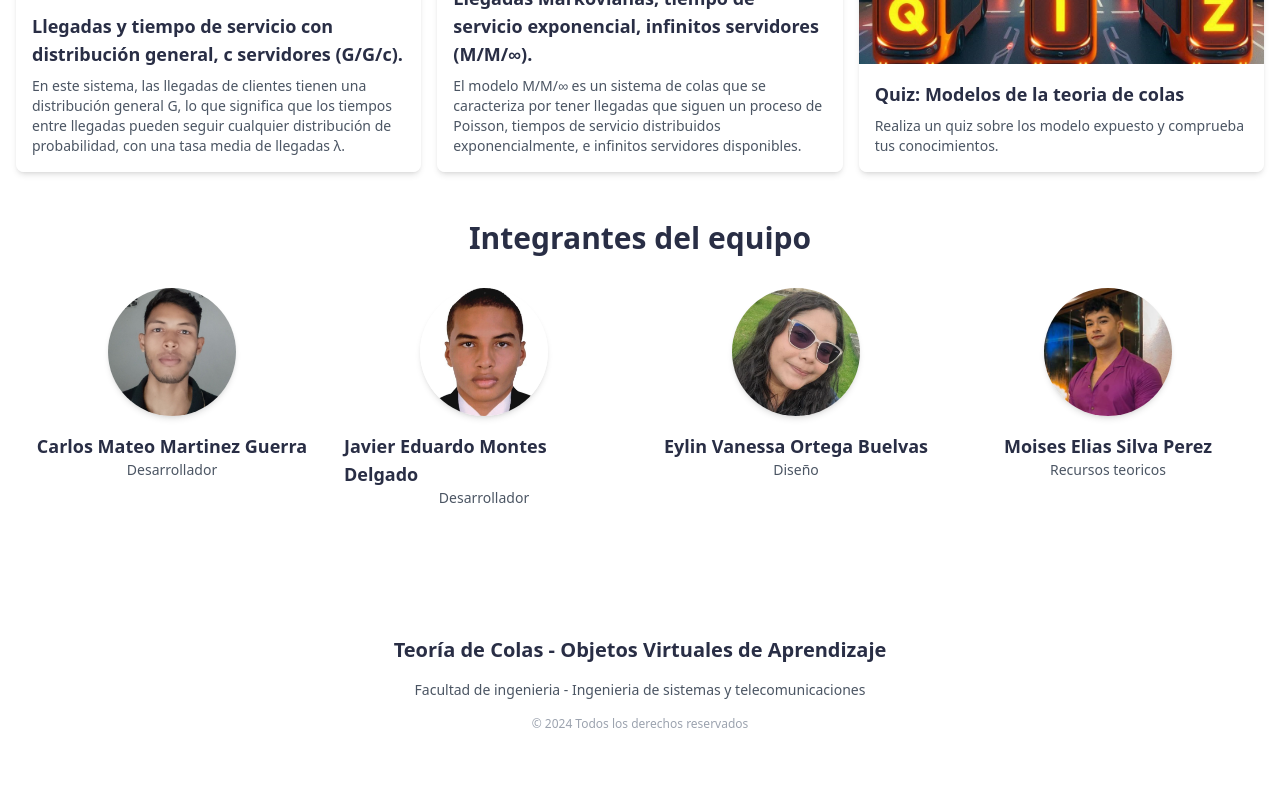
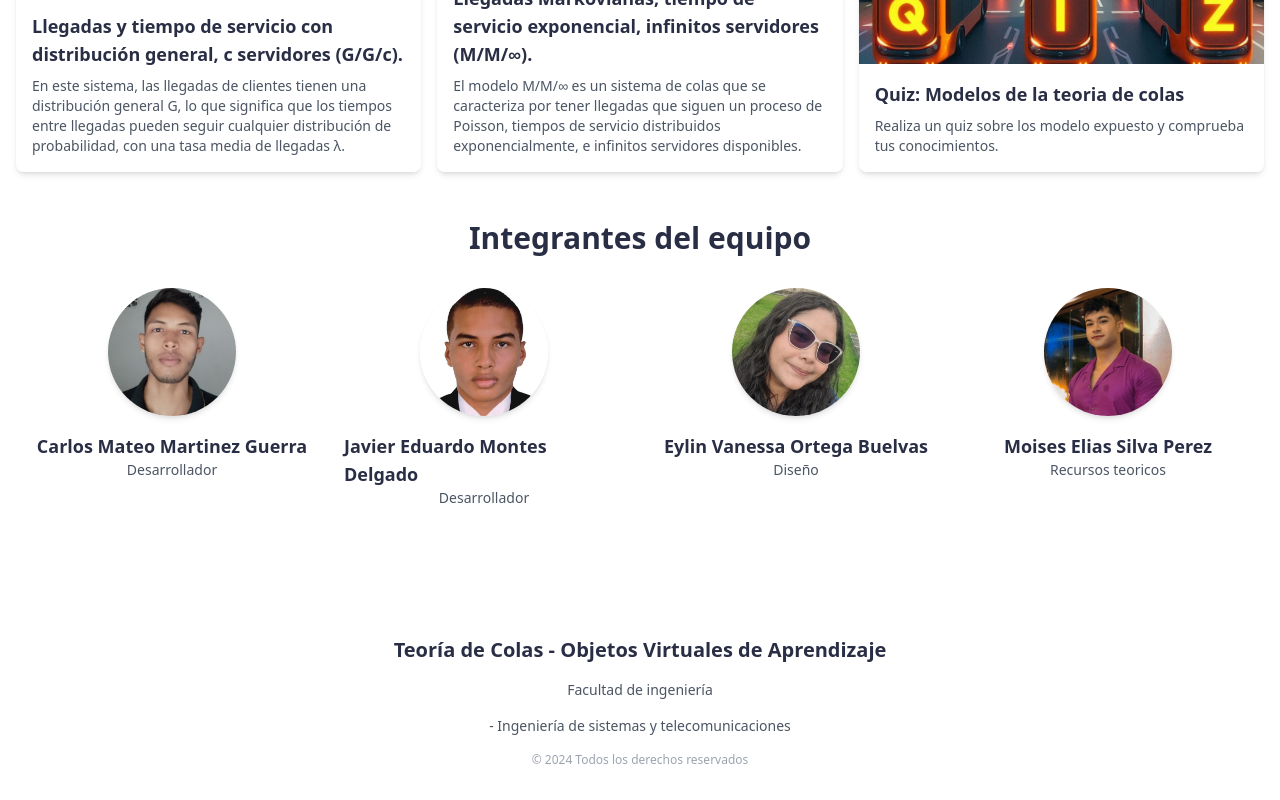
Before and after one commit to CarlosMateoM/ModeloDeColas, a Vue app: page / in a window 1280 px wide. Shown: the part 856-1656 px from the top of the page. Before the commit the page ends 1620 px from the top, so only its background shows below. Built offline with nearby package versions, Linux system fonts and the light colour scheme.

Commit message:
ajuste del footer

```diff
--- a/src/components/Footer.vue
+++ b/src/components/Footer.vue
@@ -2,13 +2,16 @@
   <footer class="bg-white text-gray-600 py-8 ">
     <div class="container mx-auto px-4">
       <div class="flex flex-col items-center">
-          <h2 class="text-xl font-semibold text-primary mb-4">
+        <h2 class="text-xl font-semibold text-primary mb-4 text-center">
           Teoría de Colas - Objetos Virtuales de Aprendizaje
         </h2>
         <p class="text-sm mb-4 text-center">
-            Facultad de ingenieria - Ingenieria de sistemas y telecomunicaciones
+          Facultad de ingeniería
         </p>
-          <p class="text-xs text-gray-400">
+        <p class="text-sm mb-4 text-center">
+          - Ingeniería de sistemas y telecomunicaciones
+        </p>
+        <p class="text-xs text-gray-400 text-center">
           &copy; {{ new Date().getFullYear() }} Todos los derechos reservados
         </p>
       </div>
```
Lines whose indentation alone changed are shown as unchanged.
